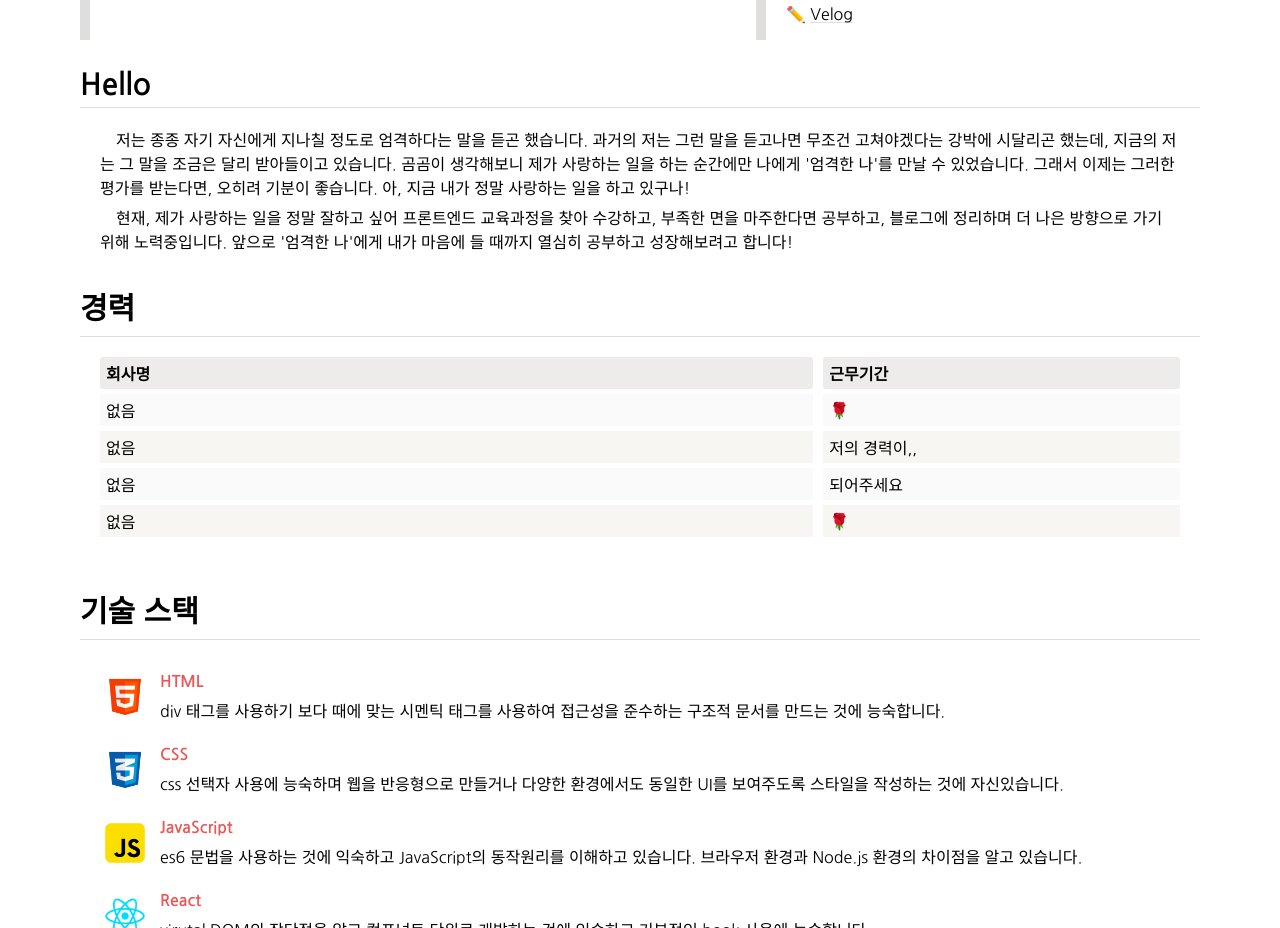
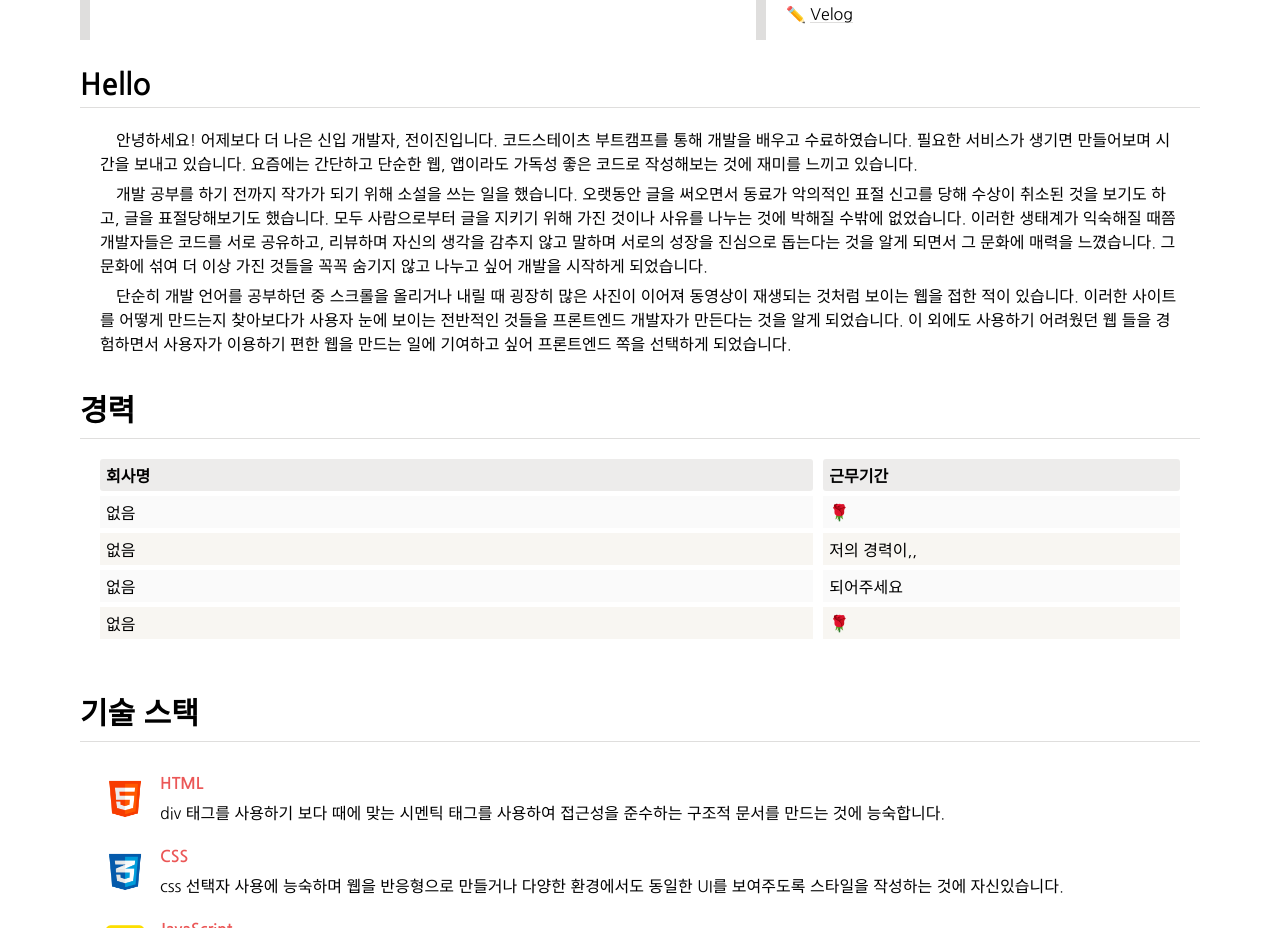
Before and after one commit to im-binary/profile, a React (Create React App) app: page /profile in a window 1280 px wide. Shown: the part 880-1808 px from the top of the page. Built offline with nearby package versions, Linux system fonts and the light colour scheme; a web font is replaced by a local one.

Commit message:
feat: 자기소개 부분 수정

```diff
--- a/src/components/Profile/Introduce.jsx
+++ b/src/components/Profile/Introduce.jsx
@@ -17,10 +17,9 @@ export default function Introduce() {
             text-indent: 16px;
           `}
         >
-          저는 종종 자기 자신에게 지나칠 정도로 엄격하다는 말을 듣곤 했습니다. 과거의 저는 그런 말을 듣고나면 무조건
-          고쳐야겠다는 강박에 시달리곤 했는데, 지금의 저는 그 말을 조금은 달리 받아들이고 있습니다. 곰곰이 생각해보니
-          제가 사랑하는 일을 하는 순간에만 나에게 '엄격한 나'를 만날 수 있었습니다. 그래서 이제는 그러한 평가를
-          받는다면, 오히려 기분이 좋습니다. 아, 지금 내가 정말 사랑하는 일을 하고 있구나!
+          안녕하세요! 어제보다 더 나은 신입 개발자, 전이진입니다. 코드스테이츠 부트캠프를 통해 개발을 배우고
+          수료하였습니다. 필요한 서비스가 생기면 만들어보며 시간을 보내고 있습니다. 요즘에는 간단하고 단순한 웹,
+          앱이라도 가독성 좋은 코드로 작성해보는 것에 재미를 느끼고 있습니다.
         </p>
         <p
           css={css`
@@ -28,10 +27,33 @@ export default function Introduce() {
             text-indent: 16px;
           `}
         >
-          현재, 제가 사랑하는 일을 정말 잘하고 싶어 프론트엔드 교육과정을 찾아 수강하고, 부족한 면을 마주한다면
-          공부하고, 블로그에 정리하며 더 나은 방향으로 가기 위해 노력중입니다. 앞으로 '엄격한 나'에게 내가 마음에 들
-          때까지 열심히 공부하고 성장해보려고 합니다!
+          개발 공부를 하기 전까지 작가가 되기 위해 소설을 쓰는 일을 했습니다. 오랫동안 글을 써오면서 동료가 악의적인
+          표절 신고를 당해 수상이 취소된 것을 보기도 하고, 글을 표절당해보기도 했습니다. 모두 사람으로부터 글을 지키기
+          위해 가진 것이나 사유를 나누는 것에 박해질 수밖에 없었습니다. 이러한 생태계가 익숙해질 때쯤 개발자들은 코드를
+          서로 공유하고, 리뷰하며 자신의 생각을 감추지 않고 말하며 서로의 성장을 진심으로 돕는다는 것을 알게 되면서 그
+          문화에 매력을 느꼈습니다. 그 문화에 섞여 더 이상 가진 것들을 꼭꼭 숨기지 않고 나누고 싶어 개발을 시작하게
+          되었습니다.
         </p>
+        <p
+          css={css`
+            margin-top: 6px;
+            text-indent: 16px;
+          `}
+        >
+          단순히 개발 언어를 공부하던 중 스크롤을 올리거나 내릴 때 굉장히 많은 사진이 이어져 동영상이 재생되는 것처럼
+          보이는 웹을 접한 적이 있습니다. 이러한 사이트를 어떻게 만드는지 찾아보다가 사용자 눈에 보이는 전반적인 것들을
+          프론트엔드 개발자가 만든다는 것을 알게 되었습니다. 이 외에도 사용하기 어려웠던 웹 들을 경험하면서 사용자가
+          이용하기 편한 웹을 만드는 일에 기여하고 싶어 프론트엔드 쪽을 선택하게 되었습니다.
+        </p>
+        {/* <p
+          css={css`
+            margin-top: 6px;
+            text-indent: 16px;
+          `}
+        >
+          단기적인 목표는 누군가에게 멘토링을 해줄 수 있을만큼 실력을 끌어올리고 성장하고 싶습니다. 장기적인 목표는
+          회사나 개인적으로 수준높은 라이브러리를 만들어 프론트엔드 개발자들의 생산성을 높이는 일에 기여하고 싶습니다.
+        </p> */}
       </section>
     </article>
   );
```
